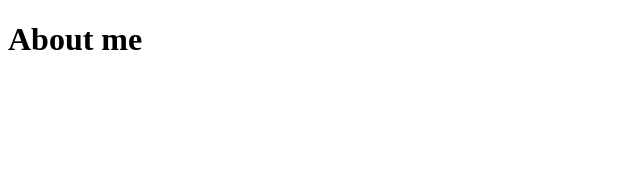
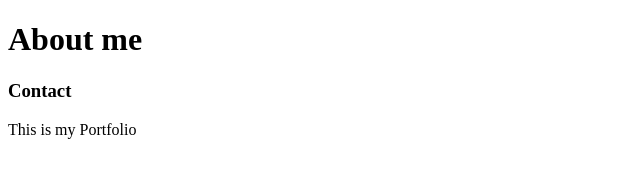
Before and after one commit to dimsian/dimsianlun.github.io, a plain HTML site: page index.html in a window 1280 px wide. Shown: the whole page, without its empty margins (0-640 px from the left). Drawn offline with Linux system fonts and the light colour scheme.

Commit message:
Update index.html

```diff
--- a/index.html
+++ b/index.html
@@ -7,5 +7,7 @@
 </head>
 <body>
     <h1>About me</h1>
+    <h3>Contact</h3>
+    <p>This is my Portfolio</p>
 </body>
 </html>
```
